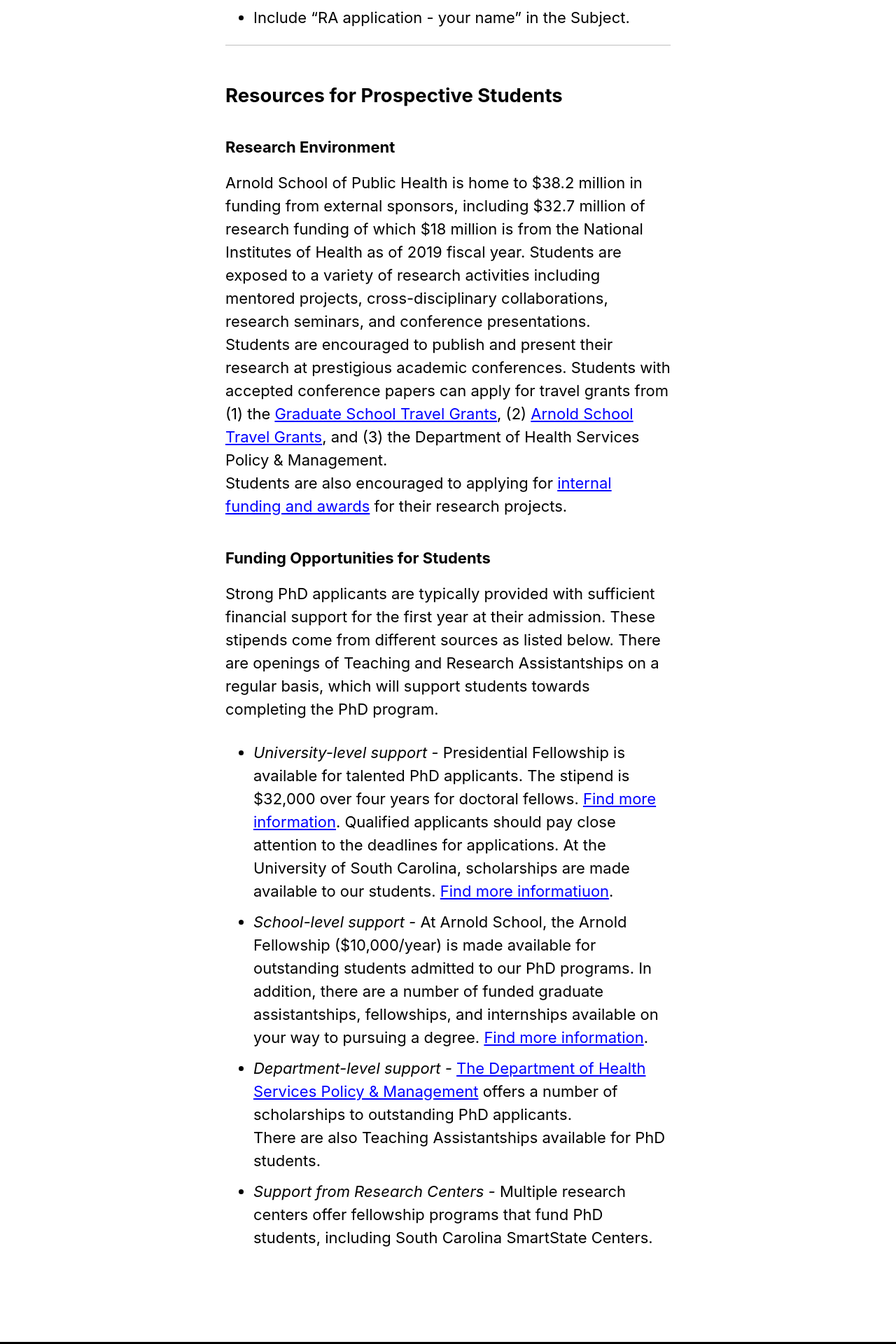
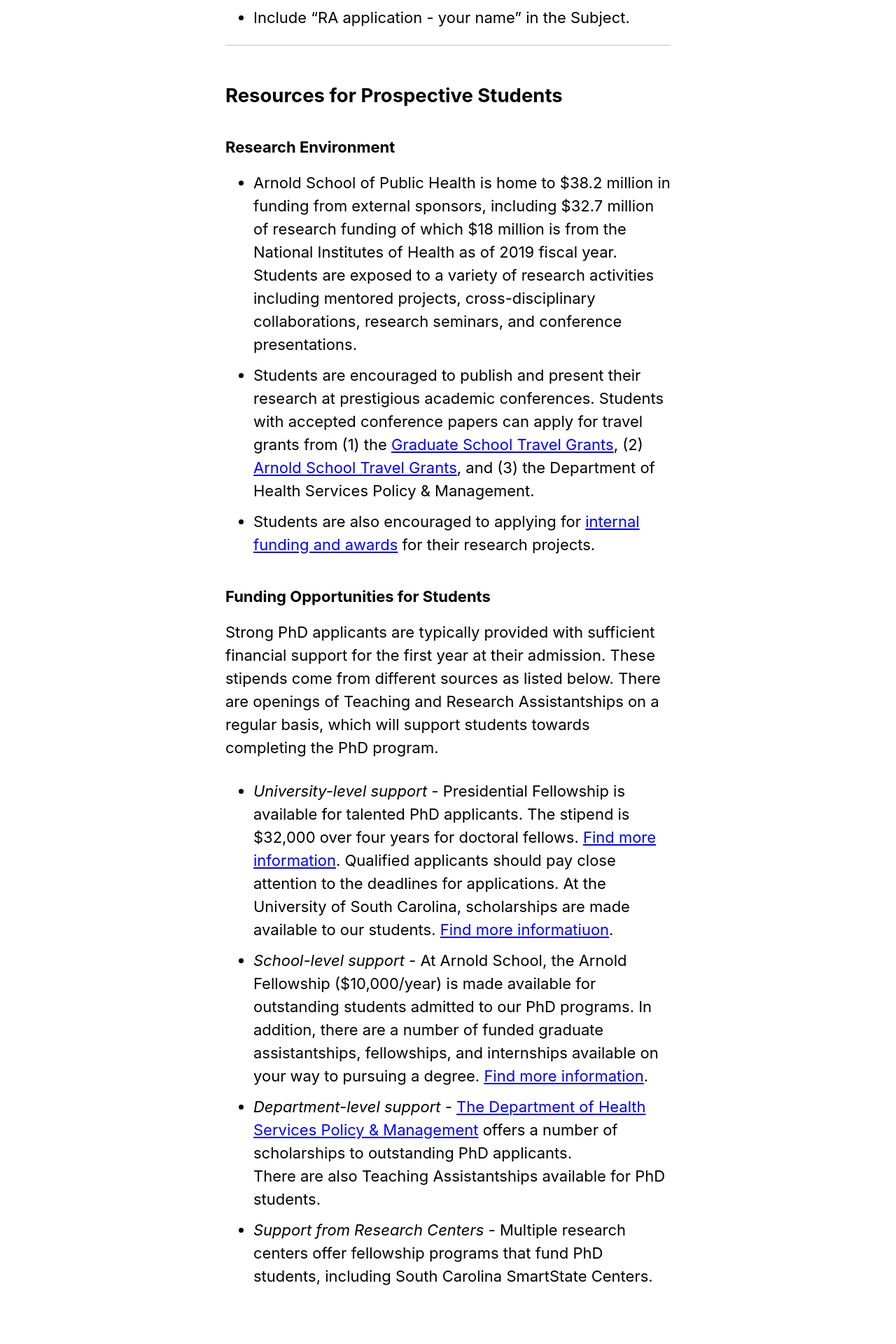
Before and after one commit to nehcgnail/nehcgnail.github.io, a Jekyll site: the page built from _pages/prospective_students.md, in a window 1280 px wide. Shown: the part 2617-4537 px from the top of the page at 70% size. Built offline with Jekyll 4.4.1, drawn with Linux system fonts in a browser that asks for light colours; cached includes are drawn as plain includes; nearby versions of some CDN libraries.

Commit message:
perspective std

```diff
--- a/_pages/prospective_students.md
+++ b/_pages/prospective_students.md
@@ -40,9 +40,9 @@
 ## Resources for Prospective Students
 
 ### Research Environment<br/>
-Arnold School of Public Health is home to $38.2 million in funding from external sponsors, including $32.7 million of research funding of which $18 million is from the National Institutes of Health as of 2019 fiscal year. Students are exposed to a variety of research activities including mentored projects, cross-disciplinary collaborations, research seminars, and conference presentations. <br/>
-Students are encouraged to publish and present their research at prestigious academic conferences. Students with accepted conference papers can apply for travel grants from (1) the [Graduate School Travel Grants](https://www.sc.edu/study/colleges_schools/graduate_school/opportunities_support/travel_grants/index.php), (2) [Arnold School Travel Grants](https://www.sc.edu/study/colleges_schools/public_health/internal/current_students/student_travel_funding/index.php), and (3) the Department of Health Services Policy & Management. <br/>
-Students are also encouraged to applying for [internal funding and awards](https://sc.edu/about/offices_and_divisions/research/internal_funding_awards/students/) for their research projects. <br/>
+- Arnold School of Public Health is home to $38.2 million in funding from external sponsors, including $32.7 million of research funding of which $18 million is from the National Institutes of Health as of 2019 fiscal year. Students are exposed to a variety of research activities including mentored projects, cross-disciplinary collaborations, research seminars, and conference presentations. <br/>
+- Students are encouraged to publish and present their research at prestigious academic conferences. Students with accepted conference papers can apply for travel grants from (1) the [Graduate School Travel Grants](https://www.sc.edu/study/colleges_schools/graduate_school/opportunities_support/travel_grants/index.php), (2) [Arnold School Travel Grants](https://www.sc.edu/study/colleges_schools/public_health/internal/current_students/student_travel_funding/index.php), and (3) the Department of Health Services Policy & Management. <br/>
+- Students are also encouraged to applying for [internal funding and awards](https://sc.edu/about/offices_and_divisions/research/internal_funding_awards/students/) for their research projects. <br/>
 
 ### Funding Opportunities for Students<br/>
 Strong PhD applicants are typically provided with sufficient financial support for the first year at their admission. These stipends come from different sources as listed below. There are openings of Teaching and Research Assistantships on a regular basis, which will support students towards completing the PhD program. <br/>
```
